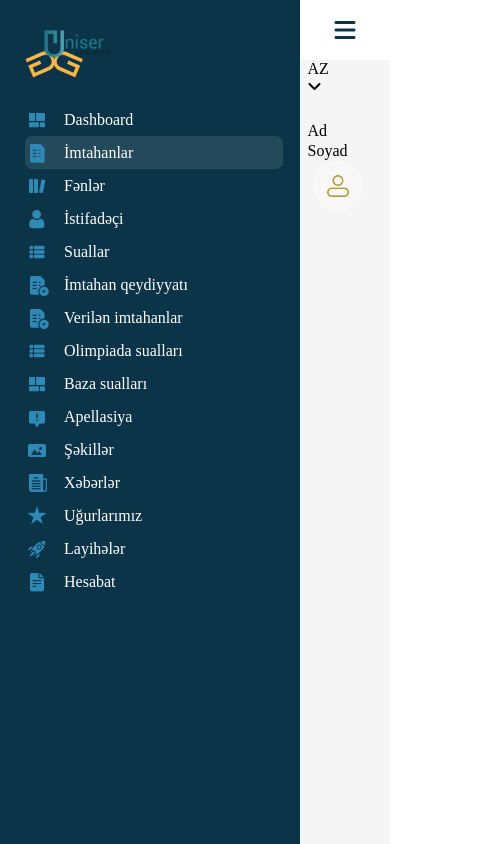
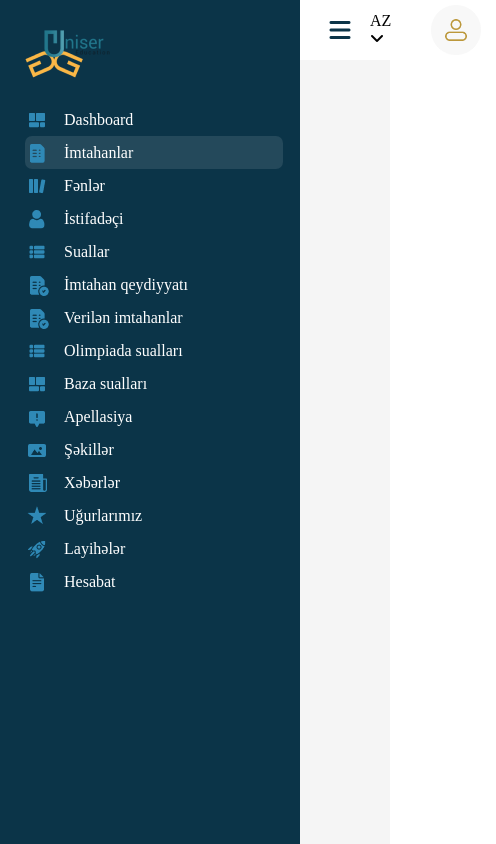
Before and after one commit to ResulDashdemirli/Uniser_admin_panel, a plain HTML site: page imtahanlar.html in a window 390 px wide. Shown: the whole page, 496 px wide, since content can reach past the window. Drawn offline with Linux system fonts and the light colour scheme.

Commit message:
responsive_check

```diff
--- a/imtahanlar.css
+++ b/imtahanlar.css
@@ -176,14 +176,9 @@ a{
     }
     .topbar , .topbar2 {
         display: flex;
-        flex-direction: column;
+        flex-direction: row;
     }
-    .topbar2 {
-        align-content: space-between;
-    }
-
     .ad_soyad {
-        margin-top: 25px;
-        margin-right: 35px;
+        display: none;
     }
 }
--- a/style.css
+++ b/style.css
@@ -175,8 +175,11 @@ a{
     .istifadeci_sayi {
         display: none;
     }
-    .ad_soyad_together {
+    .topbar , .topbar2 {
         display: flex;
-        flex-direction:row;
+        flex-direction: row;
+    }
+    .ad_soyad {
+        display: none;
     }
 }
```
